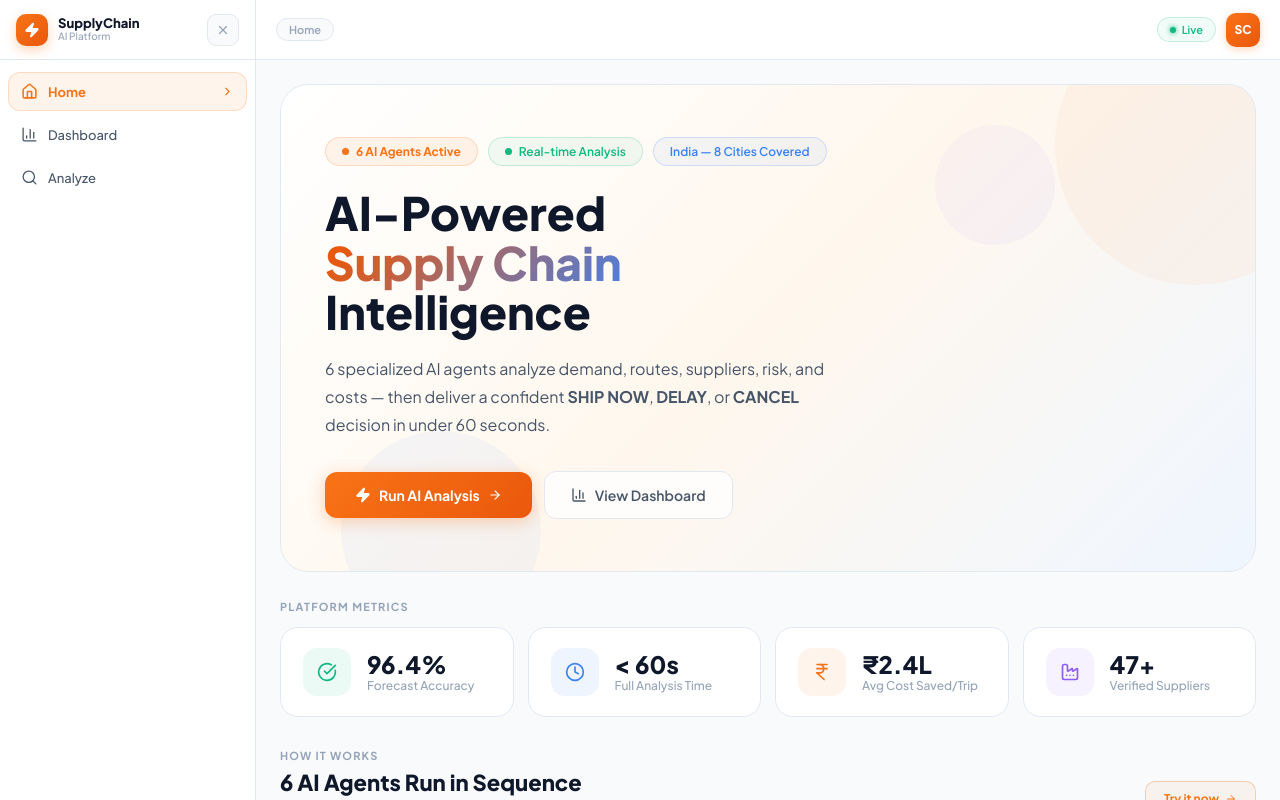
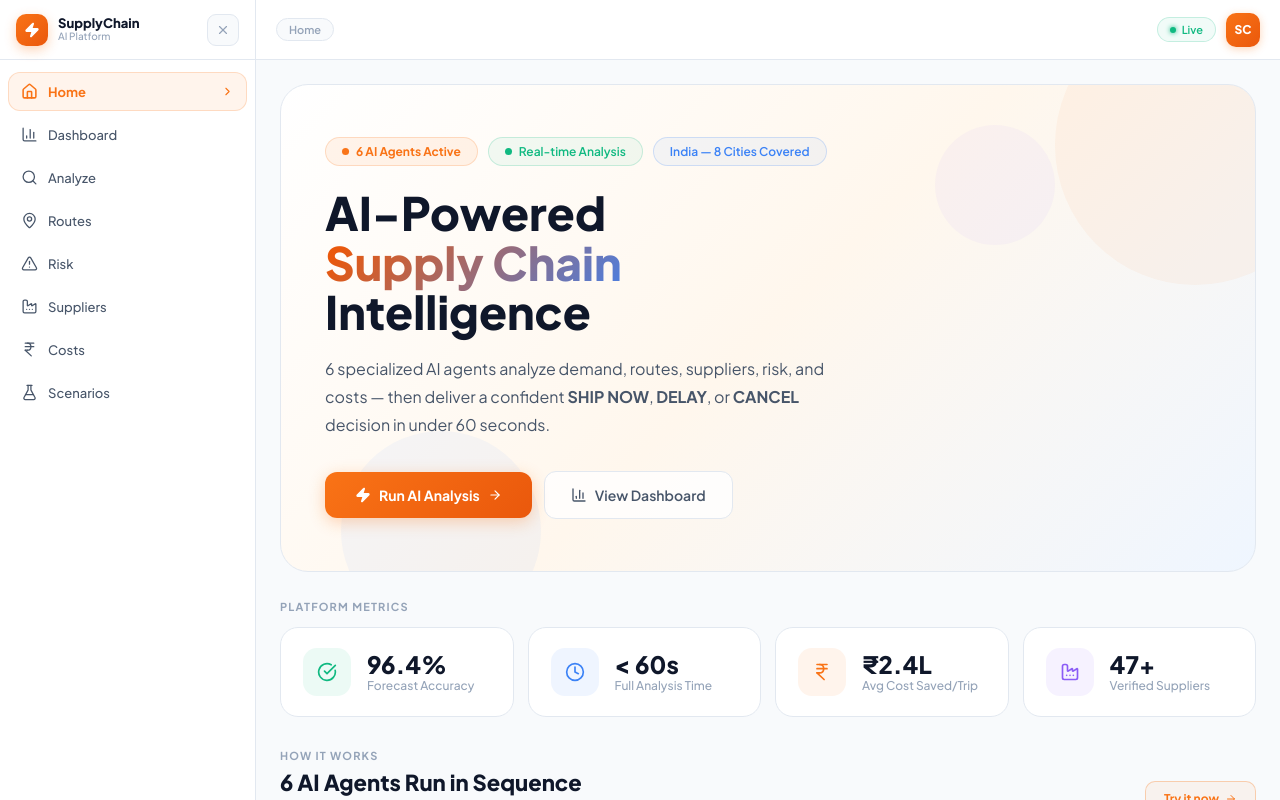
Before and after one commit to Shubham0z/HarHarMahadev, a React (Vite) app: page / in a window 1280 px wide. Shown: the top 800 px of the page. Built offline with nearby package versions, Linux system fonts and the light colour scheme.

Commit message:
Enhance Layout with additional navigation items
Added new navigation items

```diff
--- a/src/components/Layout.tsx
+++ b/src/components/Layout.tsx
@@ -1,19 +1,24 @@
-// src/components/Layout.tsx
 import { useState, useEffect } from 'react';
 import { Link, useLocation } from 'react-router-dom';
 import {
   Home, BarChart3, Search, Menu, X, Zap, ChevronRight,
+  AlertTriangle, MapPin, Factory, IndianRupee, FlaskConical,
 } from 'lucide-react';
 
 const NAV = [
-  { href: '/',          icon: Home,     label: 'Home'      },
-  { href: '/dashboard', icon: BarChart3, label: 'Dashboard' },
-  { href: '/analyze',   icon: Search,   label: 'Analyze'   },
+  { href: '/',           icon: Home,           label: 'Home'      },
+  { href: '/dashboard',  icon: BarChart3,       label: 'Dashboard' },
+  { href: '/analyze',    icon: Search,          label: 'Analyze'   },
+  { href: '/routes',     icon: MapPin,          label: 'Routes'    },
+  { href: '/risk',       icon: AlertTriangle,   label: 'Risk'      },
+  { href: '/suppliers',  icon: Factory,         label: 'Suppliers' },
+  { href: '/costs',      icon: IndianRupee,     label: 'Costs'     },
+  { href: '/scenarios',  icon: FlaskConical,    label: 'Scenarios' },
 ];
 
 export default function Layout({ children }: { children: React.ReactNode }) {
-  const [open,     setOpen]     = useState(true);
-  const [mobile,   setMobile]   = useState(false);
+  const [open,   setOpen]   = useState(true);
+  const [mobile, setMobile] = useState(false);
   const location = useLocation();
 
   useEffect(() => {
@@ -71,7 +76,7 @@ export default function Layout({ children }: { children: React.ReactNode }) {
             width: 32, height: 32, borderRadius: 9,
             border: '1px solid var(--border)', background: 'var(--bg)',
             display: 'flex', alignItems: 'center', justifyContent: 'center',
-            color: 'var(--text-3)', transition: 'all .2s',
+            color: 'var(--text-3)', transition: 'all .2s', cursor: 'pointer',
           }}
             onMouseEnter={e => { const d = e.currentTarget; d.style.background='var(--primary)'; d.style.color='#fff'; d.style.borderColor='var(--primary)'; }}
             onMouseLeave={e => { const d = e.currentTarget; d.style.background='var(--bg)'; d.style.color='var(--text-3)'; d.style.borderColor='var(--border)'; }}
@@ -81,7 +86,7 @@ export default function Layout({ children }: { children: React.ReactNode }) {
         </div>
 
         {/* Nav */}
-        <nav style={{ flex: 1, padding: '12px 8px', display: 'flex', flexDirection: 'column', gap: 4 }}>
+        <nav style={{ flex: 1, padding: '12px 8px', display: 'flex', flexDirection: 'column', gap: 4, overflowY: 'auto' }}>
           {NAV.map(({ href, icon: Icon, label }) => {
             const active = location.pathname === href;
             return (
@@ -144,7 +149,7 @@ export default function Layout({ children }: { children: React.ReactNode }) {
                 width: 34, height: 34, borderRadius: 9,
                 border: '1px solid var(--border)', background: 'var(--bg)',
                 display: 'flex', alignItems: 'center', justifyContent: 'center',
-                marginRight: 4,
+                marginRight: 4, cursor: 'pointer',
               }}>
                 <Menu size={15} color="var(--text-2)" />
               </button>
```
